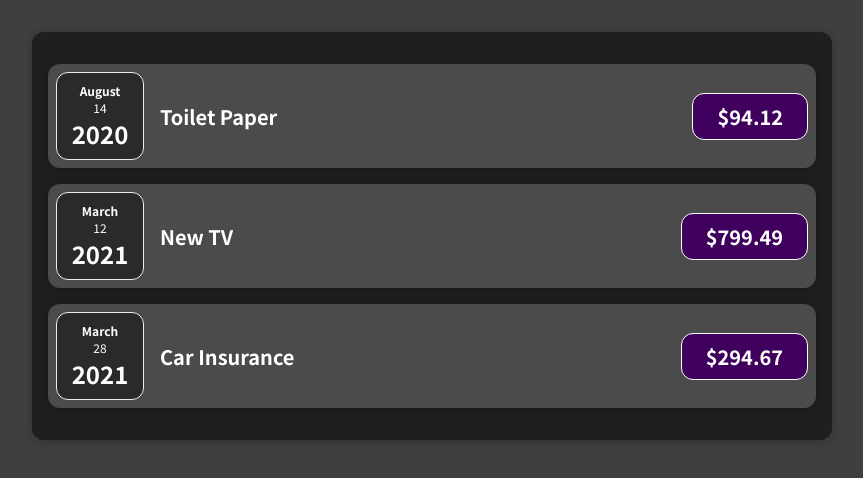
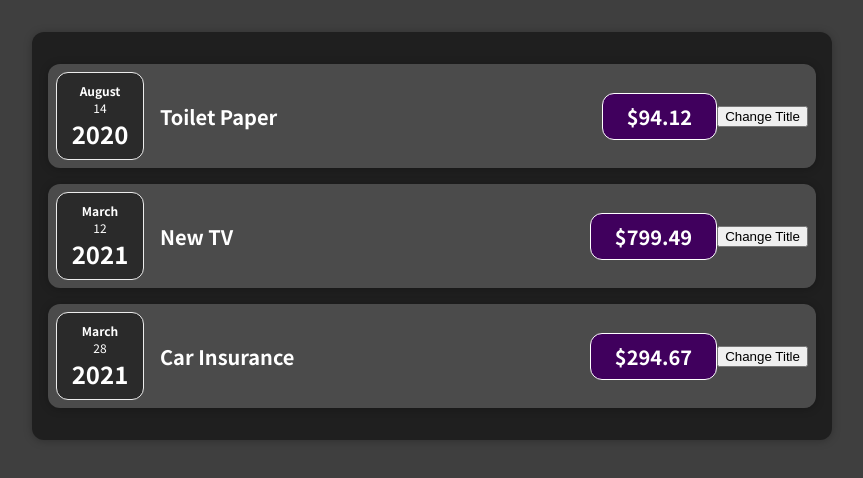
Before and after one commit to Rafal240/ExpenseApp, a React (Create React App) app: page / in a window 1280 px wide. Shown: the top 478 px of the page, without its empty margins (208-1071 px from the left). Built offline with nearby package versions, Linux system fonts and the light colour scheme.

Commit message:
useState

```diff
--- a/src/components/Expenses/ExpenseItem.js
+++ b/src/components/Expenses/ExpenseItem.js
@@ -1,16 +1,22 @@
-import React from "react";
+import React, { useState } from "react";
 import "./ExpenseItem.css";
 import ExpenseDate from "./ExpenseDate";
 import Card from "../UI/Card";
 
 const ExpenseItem = (props) => {
+  const [title, setTitle] = useState(props.title);
+
+  const clickHandler = () => {
+    setTitle("Updated!");
+  };
   return (
     <Card className="expense-item">
       <ExpenseDate date={props.date} />
       <div className="expense-item__description ">
-        <h2>{props.title}</h2>
+        <h2>{title}</h2>
         <div className="expense-item__price">${props.amount}</div>
       </div>
+      <button onClick={clickHandler}>Change Title</button>
     </Card>
   );
 };
```
